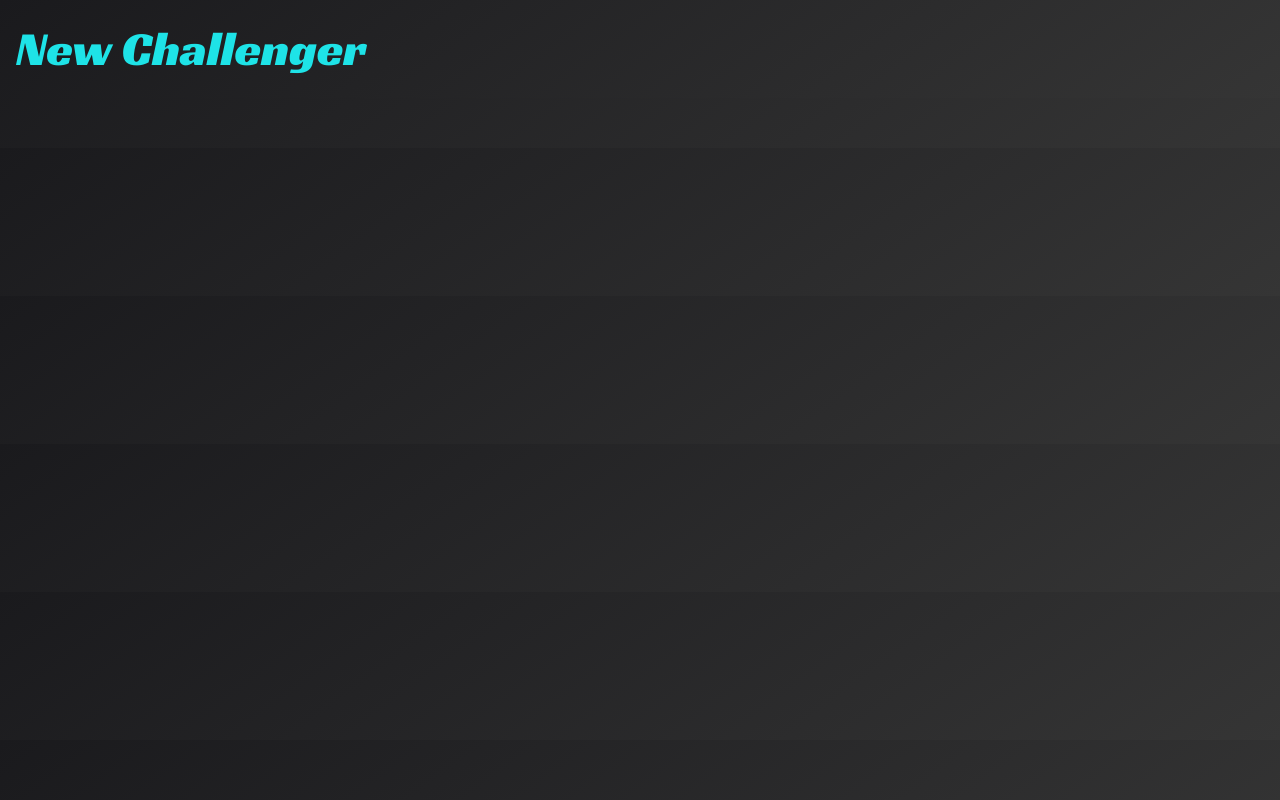
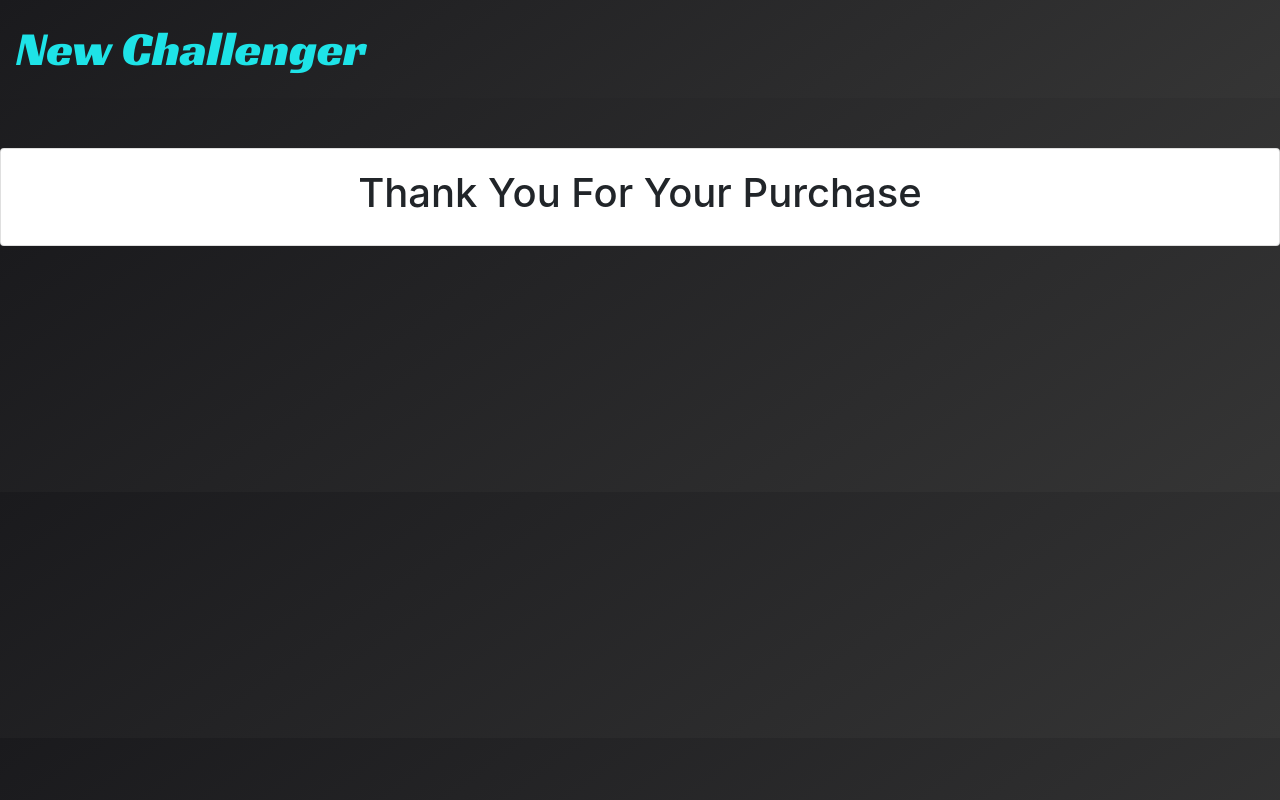
Before and after one commit to fkabir101/TshirtStore, a React (Create React App) app in the folder client/: page /finished in a window 1280 px wide. Built offline with nearby package versions, Linux system fonts and the light colour scheme.

Commit message:
added success

```diff
--- a/client/src/App.js
+++ b/client/src/App.js
@@ -4,6 +4,7 @@ import { BrowserRouter as Router, Route, Switch } from "react-router-dom";
 
 import Header from "./components/header/headerMain";
 import LargeCard from "./components/shirtCards/largeCard"
+import Success from './components/success'
 
 class App extends Component {
   state = {
@@ -33,6 +34,8 @@ class App extends Component {
                 name = 'Shirt'
                 price = '9.99'
               />}/>
+                <Route exact path="/finished" render={() => <Success
+              />}/>
             </Switch>
           </div>
         </Router>
--- a/client/src/components/shirtCards/largeCard.js
+++ b/client/src/components/shirtCards/largeCard.js
@@ -45,7 +45,7 @@ class LargeShirtCard extends Component{
             </div>
             <div className = "col-md-6 col-sm-12">
               <div className="card-body cardColor">
-              <h2 className="card-title">Shirt Name</h2>
+              <h2 className="card-title">Evolution</h2>
               <p className="card-text">Description: </p>
               <p className="card-text">The Evolution of Snake</p>
               <div className="container">
--- /dev/null
+++ b/client/src/components/success.js
@@ -0,0 +1,16 @@
+import React, {Component} from "react";
+import API from '../../utils/api'
+
+class Success extends Component{
+  render(){
+    return(
+      <div className="card text-center">
+        <div className="card-body">
+          <h1>Thank You For Your Purchase</h1>
+        </div>
+      </div>
+    )
+  }
+}
+
+export default Success;
```
Also changed, not shown: 1 other file (tests, documents, lock files or other folders).
